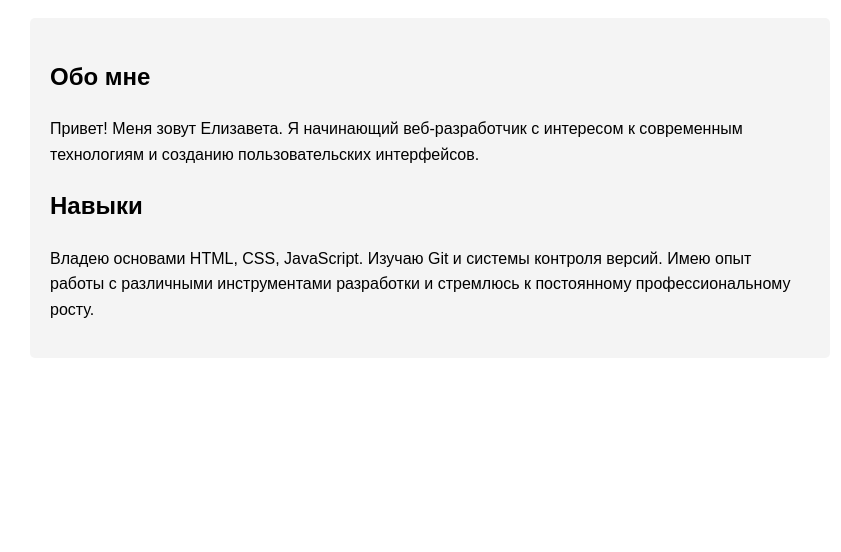
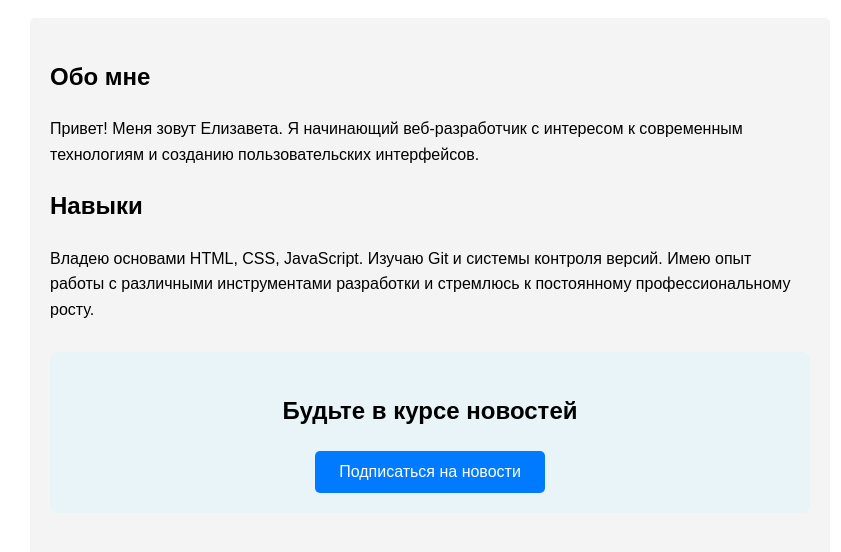
Before and after one commit to Elizabeta-leon/new-repo, a plain HTML site: page index.html in a window 1280 px wide. Shown: the part 108-660 px from the top of the page, without its empty margins (210-1051 px from the left). Drawn offline with Linux system fonts and the light colour scheme.

Commit message:
Добавили кнопку Подписаться на новости

```diff
--- a/index.html
+++ b/index.html
@@ -23,6 +23,26 @@
             border-radius: 5px;
             margin: 20px 0;
         }
+        .subscription {
+            margin: 30px 0;
+            padding: 20px;
+            background: #e8f4f8;
+            border-radius: 8px;
+            text-align: center;
+        }
+        .subscribe-btn {
+            background: #007bff;
+            color: white;
+            border: none;
+            padding: 12px 24px;
+            font-size: 16px;
+            border-radius: 5px;
+            cursor: pointer;
+            transition: background 0.3s;
+        }
+        .subscribe-btn:hover {
+            background: #0056b3;
+        }
     </style>
 </head>
 <body>
@@ -35,6 +55,11 @@
         <h2>Навыки</h2>
         <p>Владею основами HTML, CSS, JavaScript. Изучаю Git и системы контроля версий. Имею опыт работы с различными инструментами разработки и стремлюсь к постоянному профессиональному росту.</p>
 
+
+    <!-- Новая кнопка подписки -->
+    <div class="subscription">
+        <h2>Будьте в курсе новостей</h2>
+        <button class="subscribe-btn">Подписаться на новости</button>
     </div>
 </body>
 </html>
```
